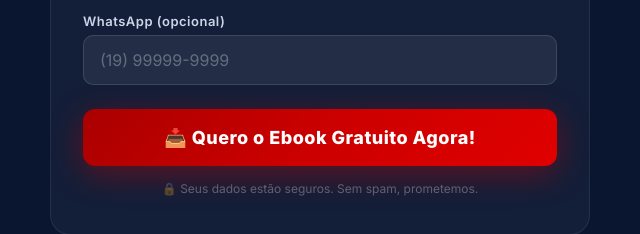
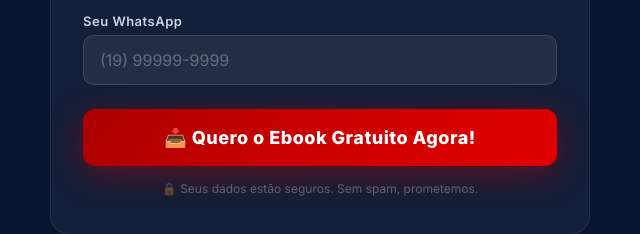
Before and after one commit to orafaasantos/ebook-patrimonio, a plain HTML site: page index.html in a window 1280 px wide. Shown: the part 1179-1413 px from the top of the page, 320-960 px from the left. Drawn offline with Linux system fonts and the light colour scheme.

Commit message:
fix: make whatsapp field required

```diff
--- a/index.html
+++ b/index.html
@@ -424,8 +424,8 @@
             <input type="email" id="email" name="email" placeholder="seuemail@exemplo.com" required autocomplete="email"/>
           </div>
           <div class="form-group">
-            <label for="whatsapp">WhatsApp (opcional)</label>
-            <input type="tel" id="whatsapp" name="whatsapp" placeholder="(19) 99999-9999" autocomplete="tel"/>
+            <label for="whatsapp">Seu WhatsApp</label>
+            <input type="tel" id="whatsapp" name="whatsapp" placeholder="(19) 99999-9999" required autocomplete="tel"/>
           </div>
           <button type="submit" class="btn-download" id="submit-btn">
             📥 Quero o Ebook Gratuito Agora!
```
